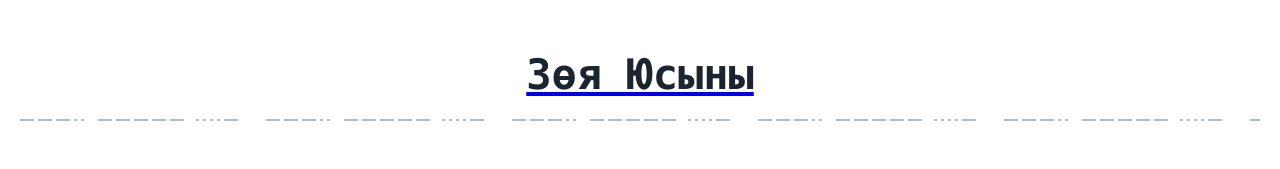
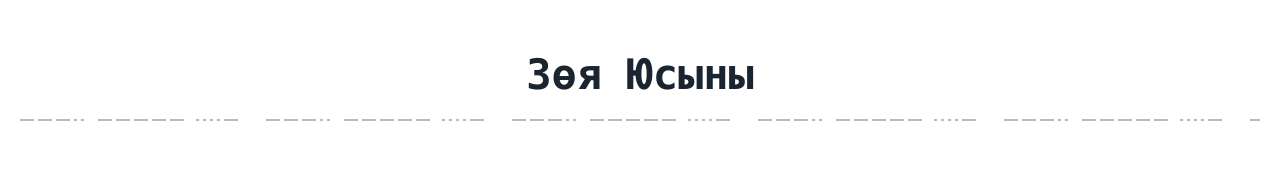
Before and after one commit to zoyaYosyny/zoyaYosyny, a plain HTML site: page 804.html in a window 1280 px wide. Shown: the top 169 px of the page. Drawn offline with Linux system fonts and the light colour scheme.

Commit message:
fix logo link text decoration and finalize canvas alignment

```diff
--- a/804.html
+++ b/804.html
@@ -19,6 +19,7 @@
         header, footer { width: 100%; text-align: center; background-color: #ffffff; }
         header { padding: 50px 20px 20px 20px; }
         footer { padding: 20px 20px 50px 20px; font-size: 14px; font-weight: 600; color: #636e72; }
+        .logo-link { text-decoration: none; display: inline-block; }
         .logo { font-size: 42px; font-weight: 800; color: #1a252f; margin-bottom: 20px; }
         main { flex: 1; display: flex; justify-content: center; align-items: center; padding: 20px; }
         .canvas-area { display: block; cursor: pointer; position: relative; user-select: none; -webkit-user-select: none; }
```
